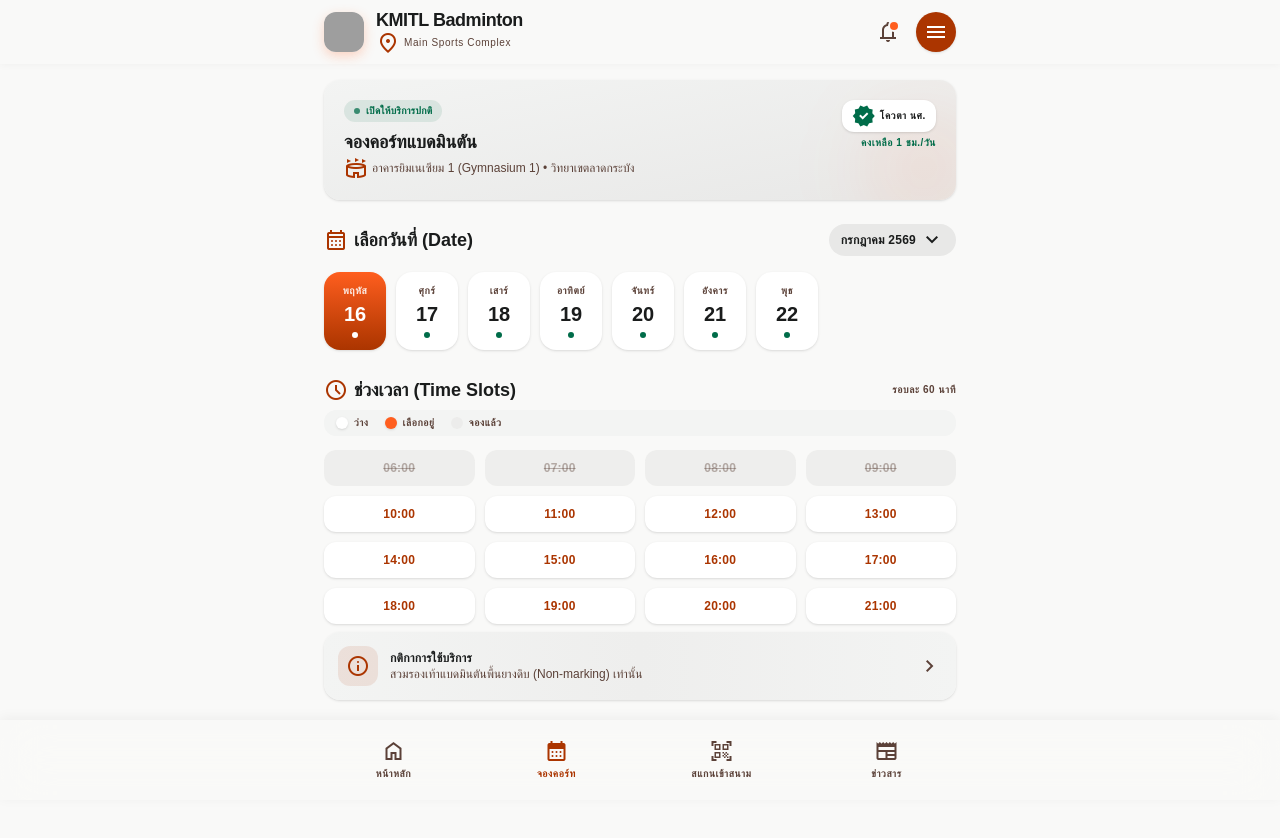
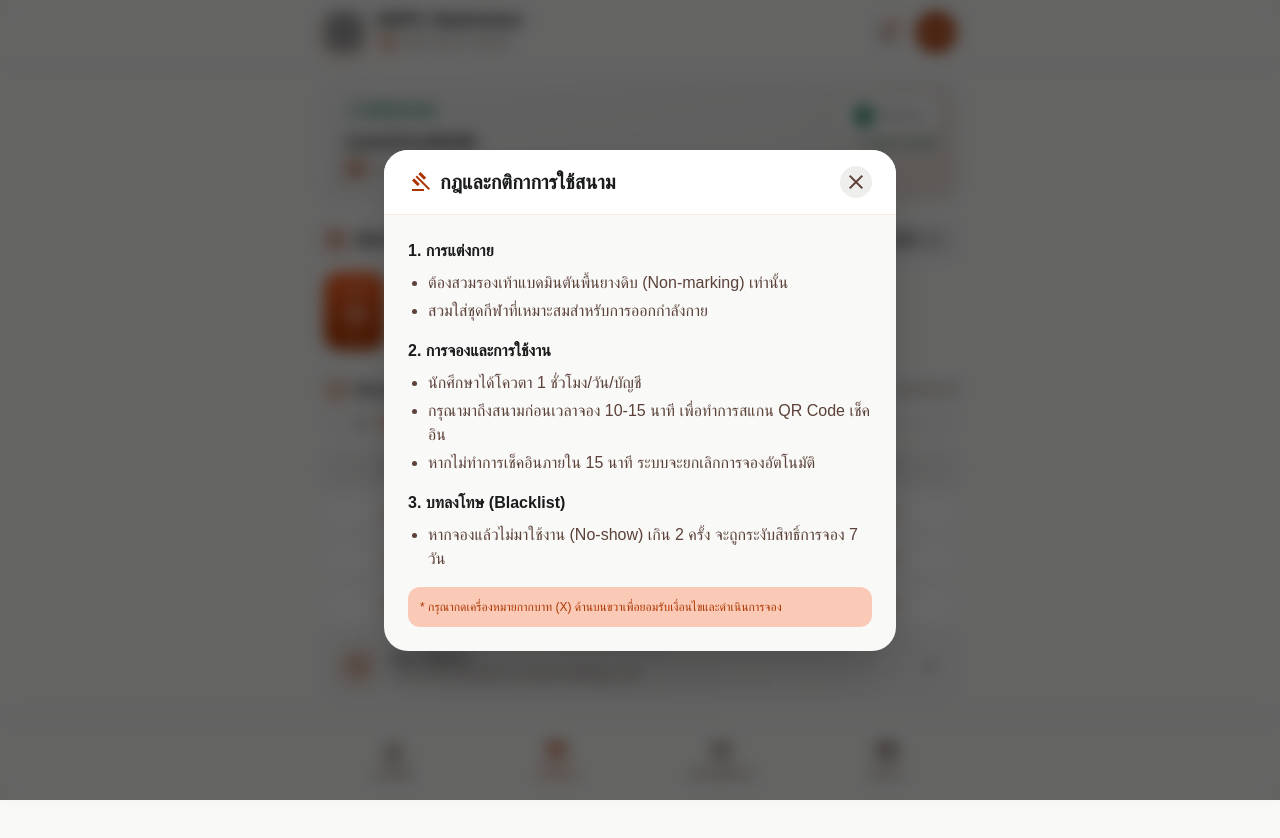
Before and after one commit to Kanaphat4539/Book-a-Badminton_Court, a Next.js app in the folder frontend/: page /booking in a window 1280 px wide. Shown: the top 838 px of the page. Built offline with nearby package versions, Linux system fonts and the light colour scheme; no server answers; sample sign-in values are in the browser's storage; grey boxes are pictures that could not be loaded.

Commit message:
feat: add booking page with rules modal and time slot selection interface

```diff
--- a/frontend/src/app/booking/page.tsx
+++ b/frontend/src/app/booking/page.tsx
@@ -10,11 +10,16 @@
   const router = useRouter();
 
   // States
+  const [showRulesModal, setShowRulesModal] = useState(true);
   const [dates, setDates] = useState<{ date: string, day: string, num: string, fullMonth: string }[]>([]);
   const [selectedDate, setSelectedDate] = useState<string>('');
   const [selectedTime, setSelectedTime] = useState<string>('');
   const [courts, setCourts] = useState<any[]>([]);
   const [loading, setLoading] = useState(false);
+
+  const handleCloseRules = () => {
+    setShowRulesModal(false);
+  };
 
   // Generate next 7 days for horizontal calendar
   useEffect(() => {
@@ -113,6 +118,56 @@
 
   return (
     <MainLayout>
+      {/* Rules Modal */}
+      {showRulesModal && (
+        <div className="fixed inset-0 z-[100] flex items-center justify-center bg-black/60 backdrop-blur-sm p-4 animate-in fade-in duration-300">
+          <div className="bg-surface relative w-full max-w-lg rounded-3xl shadow-2xl overflow-hidden flex flex-col max-h-[85vh] animate-in zoom-in-95 duration-300">
+            {/* Header */}
+            <div className="flex items-center justify-between px-6 py-4 border-b border-outline-variant/30 bg-surface-container-lowest">
+              <h2 className="font-headline-sm text-on-surface text-lg md:text-xl font-bold flex items-center gap-2">
+                <span className="material-symbols-outlined text-primary text-[24px]">gavel</span>
+                กฎและกติกาการใช้สนาม
+              </h2>
+              <button
+                onClick={handleCloseRules}
+                className="w-8 h-8 rounded-full flex items-center justify-center bg-surface-container hover:bg-surface-container-highest text-on-surface-variant transition-colors"
+                title="ปิดหน้าต่างเพื่อดำเนินการจอง"
+              >
+                <span className="material-symbols-outlined text-[20px]">close</span>
+              </button>
+            </div>
+
+            {/* Content */}
+            <div className="p-6 overflow-y-auto flex-1 font-body-md text-on-surface-variant text-sm md:text-base space-y-4">
+              <div className="space-y-2">
+                <h3 className="font-bold text-on-surface">1. การแต่งกาย</h3>
+                <ul className="list-disc pl-5 space-y-1">
+                  <li>ต้องสวมรองเท้าแบดมินตันพื้นยางดิบ (Non-marking) เท่านั้น</li>
+                  <li>สวมใส่ชุดกีฬาที่เหมาะสมสำหรับการออกกำลังกาย</li>
+                </ul>
+              </div>
+              <div className="space-y-2">
+                <h3 className="font-bold text-on-surface">2. การจองและการใช้งาน</h3>
+                <ul className="list-disc pl-5 space-y-1">
+                  <li>นักศึกษาได้โควตา 1 ชั่วโมง/วัน/บัญชี</li>
+                  <li>กรุณามาถึงสนามก่อนเวลาจอง 10-15 นาที เพื่อทำการสแกน QR Code เช็คอิน</li>
+                  <li>หากไม่ทำการเช็คอินภายใน 15 นาที ระบบจะยกเลิกการจองอัตโนมัติ</li>
+                </ul>
+              </div>
+              <div className="space-y-2">
+                <h3 className="font-bold text-on-surface">3. บทลงโทษ (Blacklist)</h3>
+                <ul className="list-disc pl-5 space-y-1">
+                  <li>หากจองแล้วไม่มาใช้งาน (No-show) เกิน 2 ครั้ง จะถูกระงับสิทธิ์การจอง 7 วัน</li>
+                </ul>
+              </div>
+              <p className="text-primary text-xs mt-4 p-3 bg-primary-container/30 rounded-xl">
+                * กรุณากดเครื่องหมายกากบาท (X) ด้านบนขวาเพื่อยอมรับเงื่อนไขและดำเนินการจอง
+              </p>
+            </div>
+          </div>
+        </div>
+      )}
+
       <main className="flex flex-col relative w-full pb-6 bg-surface min-h-screen">
         <div className="flex flex-col w-full pb-8">
           {/* Campus Sports Arena Context Card */}
```
Also changed, not shown: 1 other file (tests, documents, lock files or other folders).
